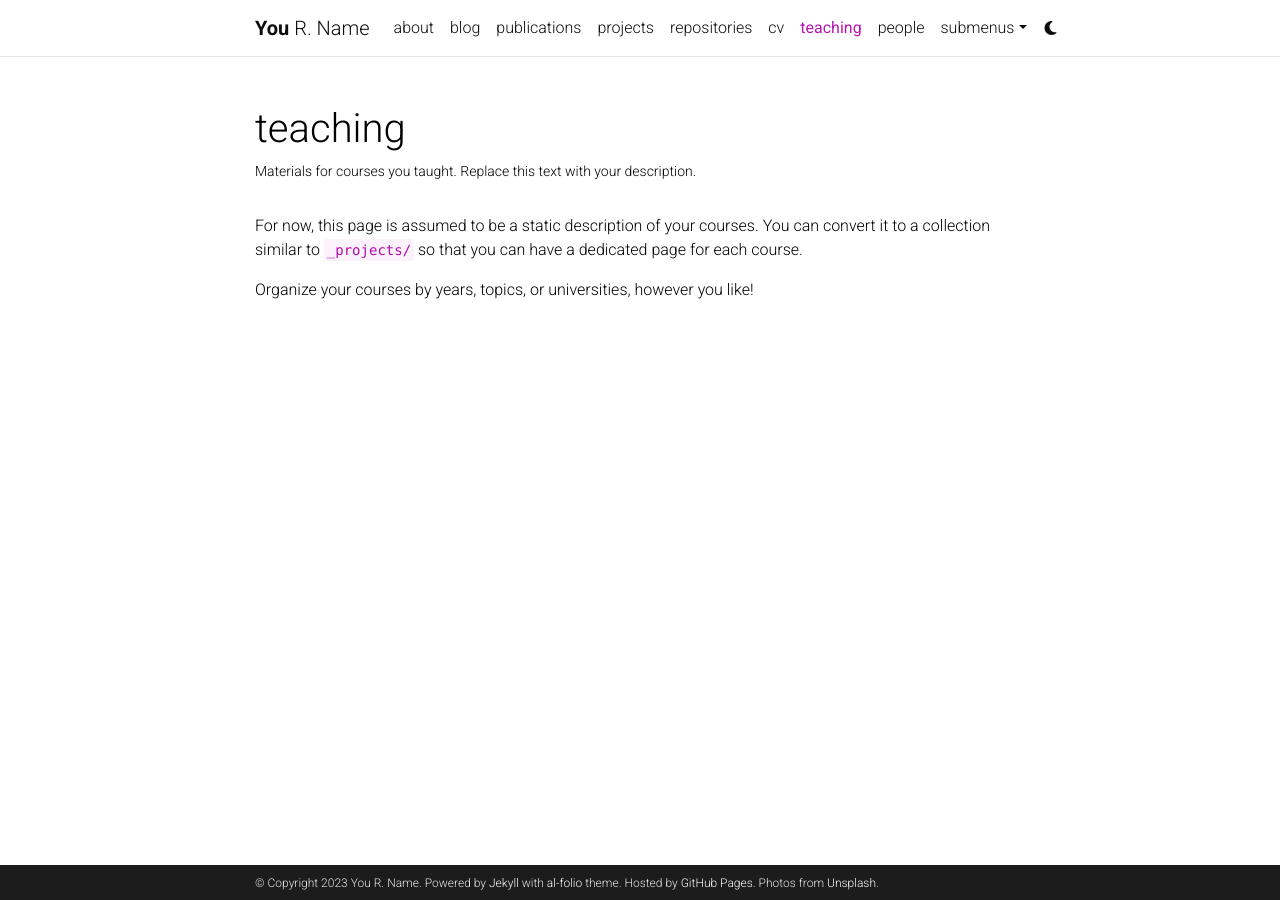
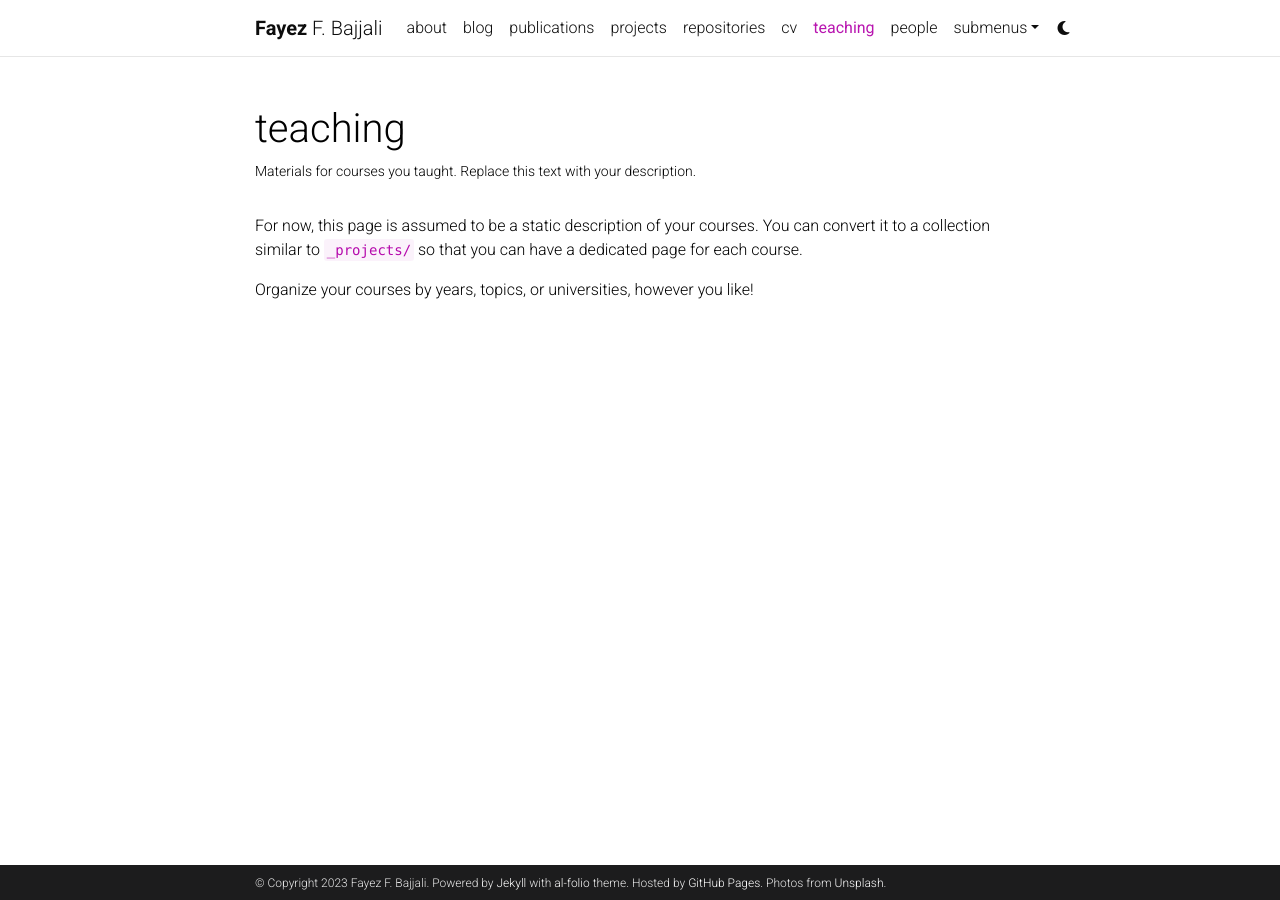
Before and after one commit to beetlejuice16/beetlejuice16.github.io, a Jekyll site: the page built from _pages/teaching.md, in a window 1280 px wide. Built offline with Jekyll 4.4.1, drawn with Linux system fonts in a browser that asks for light colours; comment, search, counter and statistics services are not loaded; a style sheet for code colours, icons or effects is not loaded.

Commit message:
Start entering my info

```diff
--- a/_config.yml
+++ b/_config.yml
@@ -3,10 +3,10 @@
 # -----------------------------------------------------------------------------
 
 title: blank # the website title (if blank, full name will be used instead)
-first_name: You
-middle_name: R.
-last_name: Name
-email: you@example.com
+first_name: Fayez
+middle_name: F.
+last_name: Bajjali
+email: fayez.bajjali@proton.me
 description: > # the ">" symbol means to ignore newlines until "footer_text:"
   A simple, whitespace theme for academics. Based on [*folio](https://github.com/bogoli/-folio) design.
 footer_text: >
@@ -18,8 +18,8 @@
 lang: en # the language of your site (for example: en, fr, cn, ru, etc.)
 icon: ⚛️  # the emoji used as the favicon (alternatively, provide image name in /assets/img/)
 
-url: https://alshedivat.github.io # the base hostname & protocol for your site
-baseurl: /al-folio # the subpath of your site, e.g. /blog/
+url: https://beetlejuice16.github.io # the base hostname & protocol for your site
+baseurl:  # the subpath of your site, e.g. /blog/
 last_updated: false # set to true if you want to display last updated in the footer
 impressum_path:  # set to path to include impressum link in the footer, use the same path as permalink in a page, helps to conform with EU GDPR
 
```
